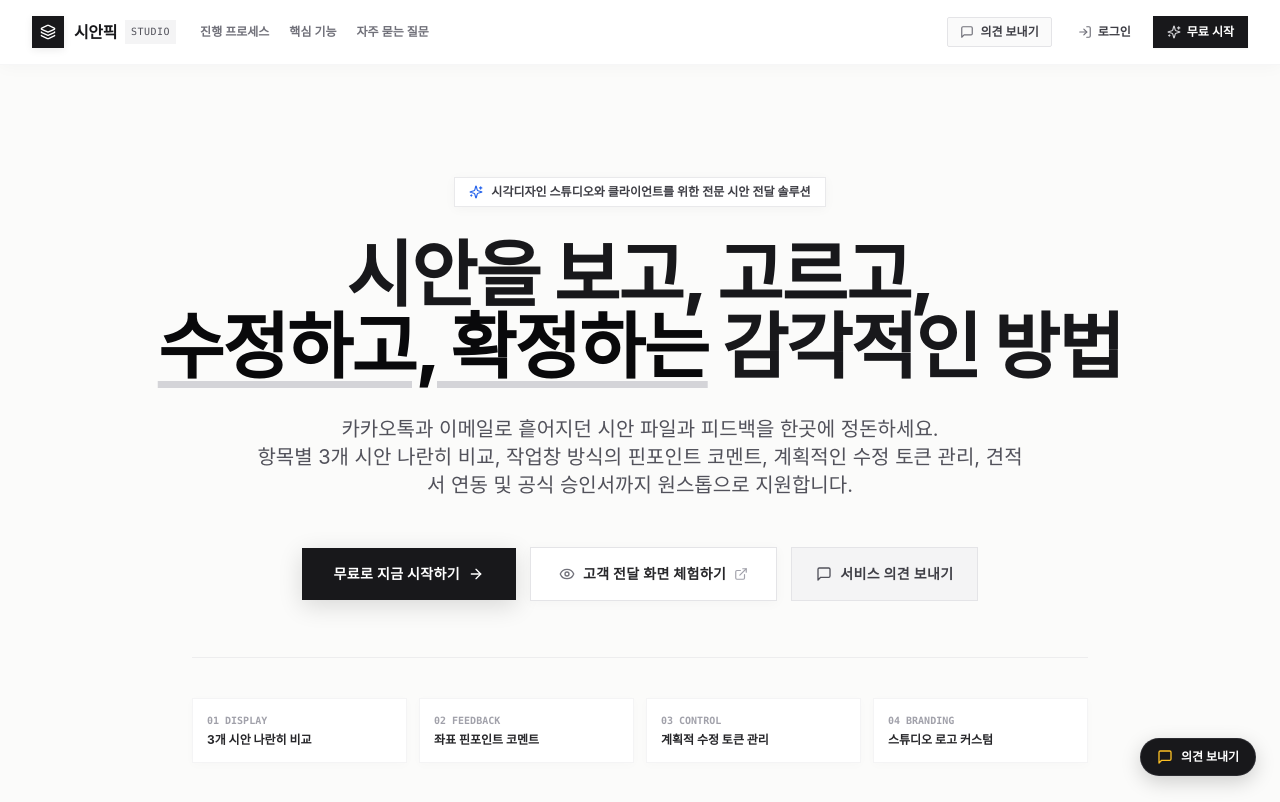
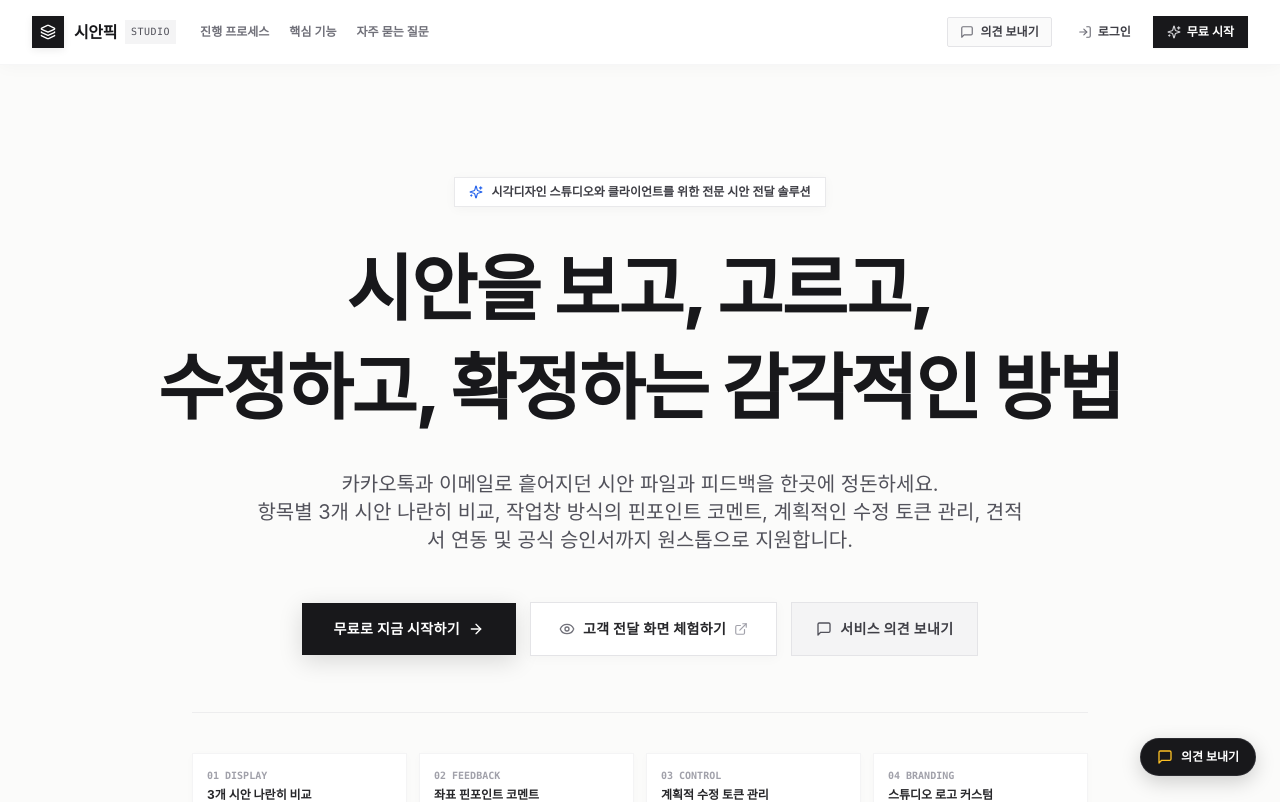
Before and after one commit to shg8813-arch/sianpick, a Next.js app: page / in a window 1280 px wide. Shown: the top 802 px of the page. Built offline with nearby package versions, Linux system fonts and the light colour scheme; a web font is replaced by a local one.

Commit message:
style: remove headline underline and increase line-height for better readability

```diff
--- a/app/page.tsx
+++ b/app/page.tsx
@@ -74,13 +74,10 @@ export default function HomePage() {
           <span>시각디자인 스튜디오와 클라이언트를 위한 전문 시안 전달 솔루션</span>
         </div>
 
-        <h1 className="text-4xl sm:text-6xl md:text-7xl font-extrabold text-zinc-900 tracking-tight leading-[1.14] max-w-5xl mx-auto">
+        <h1 className="text-4xl sm:text-6xl md:text-7xl font-extrabold text-zinc-900 tracking-tight leading-[1.3] sm:leading-[1.34] md:leading-[1.38] max-w-5xl mx-auto">
           시안을 보고, 고르고,
           <br />
-          <span className="text-zinc-950 underline decoration-zinc-300 underline-offset-8">
-            수정하고, 확정하는
-          </span>{' '}
-          감각적인 방법
+          수정하고, 확정하는 감각적인 방법
         </h1>
 
         <p className="mt-8 text-base sm:text-xl text-zinc-600 max-w-3xl mx-auto leading-relaxed font-normal">
```
